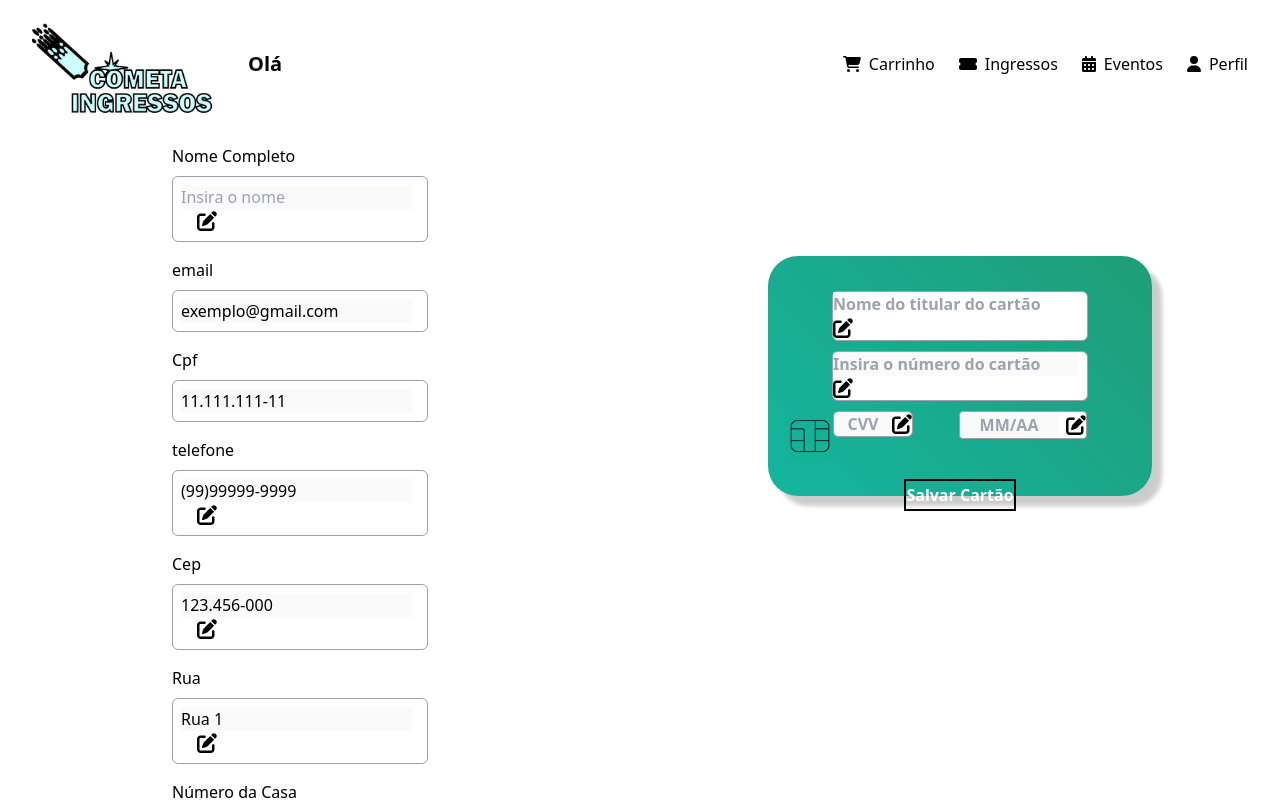
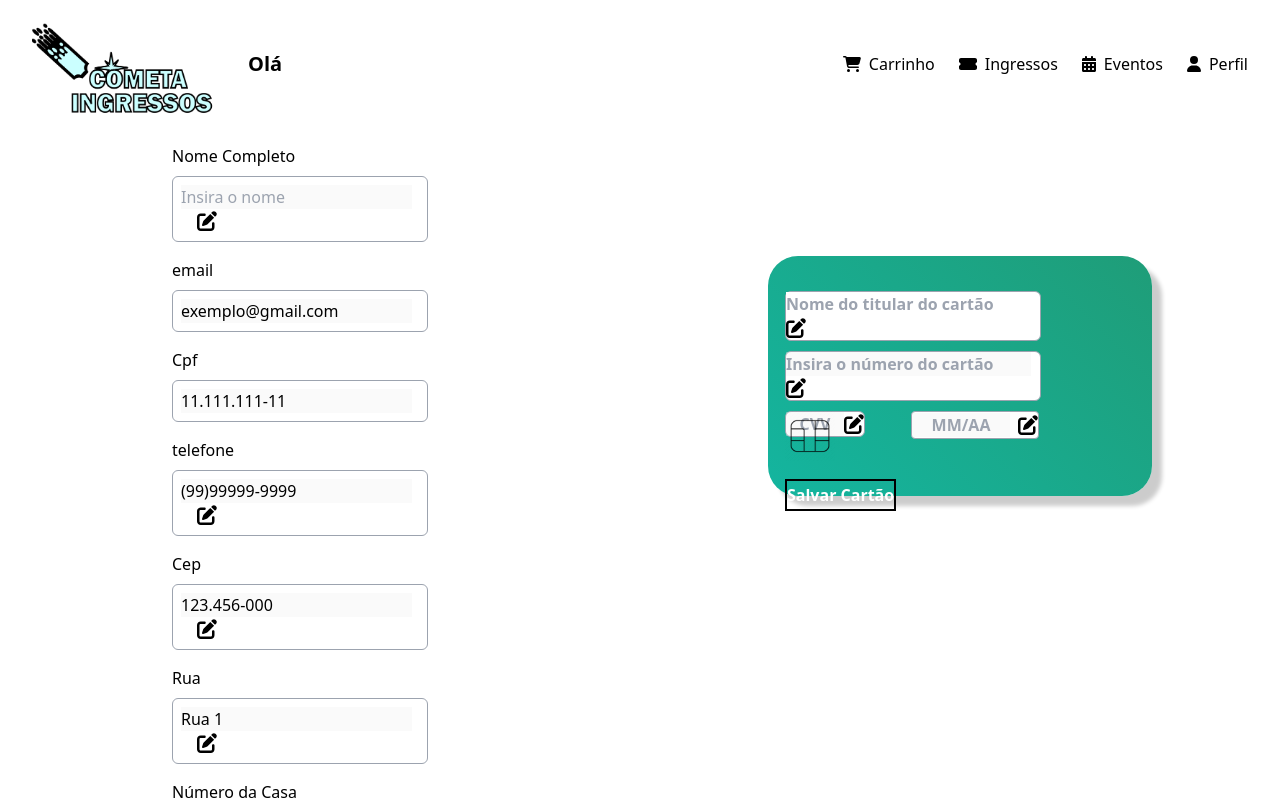
Before and after one commit to Yamazaki-Khaio/Cometa-Ingresso, a Next.js app in the folder ingressoscometa/: page /perfil in a window 1280 px wide. Shown: the top 800 px of the page. Built offline with nearby package versions, Linux system fonts and the light colour scheme; no server answers.

Commit message:
Adiocionando edição de telefone e cartão crédito

```diff
--- a/ingressoscometa/src/components/PerfilCliente/BlocoCartaoCredito.tsx
+++ b/ingressoscometa/src/components/PerfilCliente/BlocoCartaoCredito.tsx
@@ -1,29 +1,48 @@
-import React, { useState } from 'react';
+import React, { FormEventHandler, useEffect, useState } from 'react';
 import BotaoSalvarCartao from "./botaoSalvarCartao";
 import CampoCvv from "./cartaoCvv";
 import CampoNumeroCartao from "./cartaoNumero";
 import CampoValidade from "./cartaoValidade";
 import Image from 'next/image';
 import CampoNomeCartao from './cartaoNome';
-
-interface FormData {
-  id_usuario: string,
-  nCard: string,
-  data_validade: string,
-  cvv: string,
-  titular: string,
-}
+import { getSession } from 'next-auth/react';
 
 export default function BlocoCartaoDeCredito() {
 
-  const [formData, setFormData] = useState<FormData>({
-    id_usuario: "",
-    nCard: "",
-    data_validade: "",
-    cvv: "",
-    titular: "",
-  });
+  const [id_usuario, setIdUsuario] = useState("");
 
+  useEffect(() => {
+    async function getUserId() {
+      const user = await getSession();
+      const userId = user?.user.id;
+      setIdUsuario(userId);
+    }
+
+    getUserId();
+  }, []);
+
+  const handleSubmit: FormEventHandler<HTMLFormElement> = async (e) => {
+    e.preventDefault();
+    try{
+    const formCartao = {
+      id: id_usuario,
+      nCard: document.getElementById('numeroCartao').value,
+      data_validade: document.getElementById('validade').value,
+      cvv: document.getElementById('cvv').value,
+      titular: document.getElementById('nomeCartao').value,
+      }
+
+      const res = await fetch(`/api/cardc?id_usuario=${formCartao.id}`, {
+        method: 'POST',
+        headers: {
+          "Content-Type": "application/json"
+        },
+        body: JSON.stringify(formCartao)
+      });
+    } catch(error){
+      console.error("Erro ao enviar os dados:", error);
+    }
+  }
 
   const [hovered, setHovered] = useState(false);
 
@@ -64,6 +83,7 @@ export default function BlocoCartaoDeCredito() {
       onMouseEnter={handleMouseEnter}
       onMouseLeave={handleMouseLeave}
     >
+      <form onSubmit={handleSubmit}>
       <div style={{ marginBottom: "10px" }}>
         <CampoNomeCartao />
       </div>
@@ -83,7 +103,10 @@ export default function BlocoCartaoDeCredito() {
       </div>
       <div style={{ marginRight: "300px", marginTop: "-200px" }}>
         <Image src="/chip.png" alt="chip" width="50" height="50" />
+
       </div>
+      </form>
     </div>
-  );
-}
+
+    );
+  }
--- a/ingressoscometa/src/components/PerfilCliente/TelaPerfil.tsx
+++ b/ingressoscometa/src/components/PerfilCliente/TelaPerfil.tsx
@@ -29,25 +29,32 @@ export default function Perfil(){
 
         try {
 
-            const form = {
+            const formUsuario = {
                 nome: document.getElementById('nome').value,
                 id: id_usuario
               };
-              console.log(`/api/usuario?id=${form.id}`)
-              const resUsuario = await fetch(`/api/usuario?id=${form.id}`, {
+            console.log(`/api/usuario?id=${formUsuario.id}`)
+            const resUsuario = await fetch(`/api/usuario?id=${form.id}`, {
                 method: 'PUT',
                 headers: {
                   "Content-Type": "application/json"
                 },
-                body: JSON.stringify(form)
+                body: JSON.stringify(formUsuario)
               });
-             /* const resTelefone = await fetch(`/api/telefone?id_usuario=${form.id}`, {
+
+            const formTelefone = {
+                telefone: document.getElementById('telefone').value,
+                id: id_usuario
+              };
+
+            const resTelefone = await fetch(`/api/telefone?id_usuario=${formTelefone.id}`, {
                 method: 'PUT',
                 headers: {
                   "Content-Type": "application/json"
                 },
+                body: JSON.stringify(formTelefone)
               });
-              const resEndereco = await fetch(`/api/endereco?id_usuario=${form.id}`, {
+            /*const resEndereco = await fetch(`/api/endereco?id_usuario=${form.id}`, {
                 method: 'PUT',
                 headers: {
                   "Content-Type": "application/json"
--- a/ingressoscometa/src/pages/api/cardc.tsx
+++ b/ingressoscometa/src/pages/api/cardc.tsx
@@ -13,7 +13,7 @@ export default async function handler(req: NextApiRequest, res: NextApiResponse)
       const sql = 'INSERT INTO cardc (id_usuario, nCard, data_validade, cvv, titular) VALUES (?, ?, ?, ?, ?)';
 
       const params = [
-        '1000',
+        req.body.id,
         req.body.nCard,
         req.body.data_validade,
         req.body.cvv,
--- a/ingressoscometa/src/pages/api/telefone.tsx
+++ b/ingressoscometa/src/pages/api/telefone.tsx
@@ -79,7 +79,7 @@ export default function handler(req: NextApiRequest,res: NextApiResponse){
     //caso metodo put
     if(req.method==='PUT'){
         const sql ='UPDATE telefone SET telefone=? WHERE id_usuario=?';
-        connection.query(sql,(error, results, fields) => {
+        connection.query(sql,[req.body, req.query.id], (error, results, fields) => {
             if (error) {
                 console.error('Erro ao atualizar telefone: ', error);
                 res.status(500).send('Erro ao atualizar telefone.');
```
